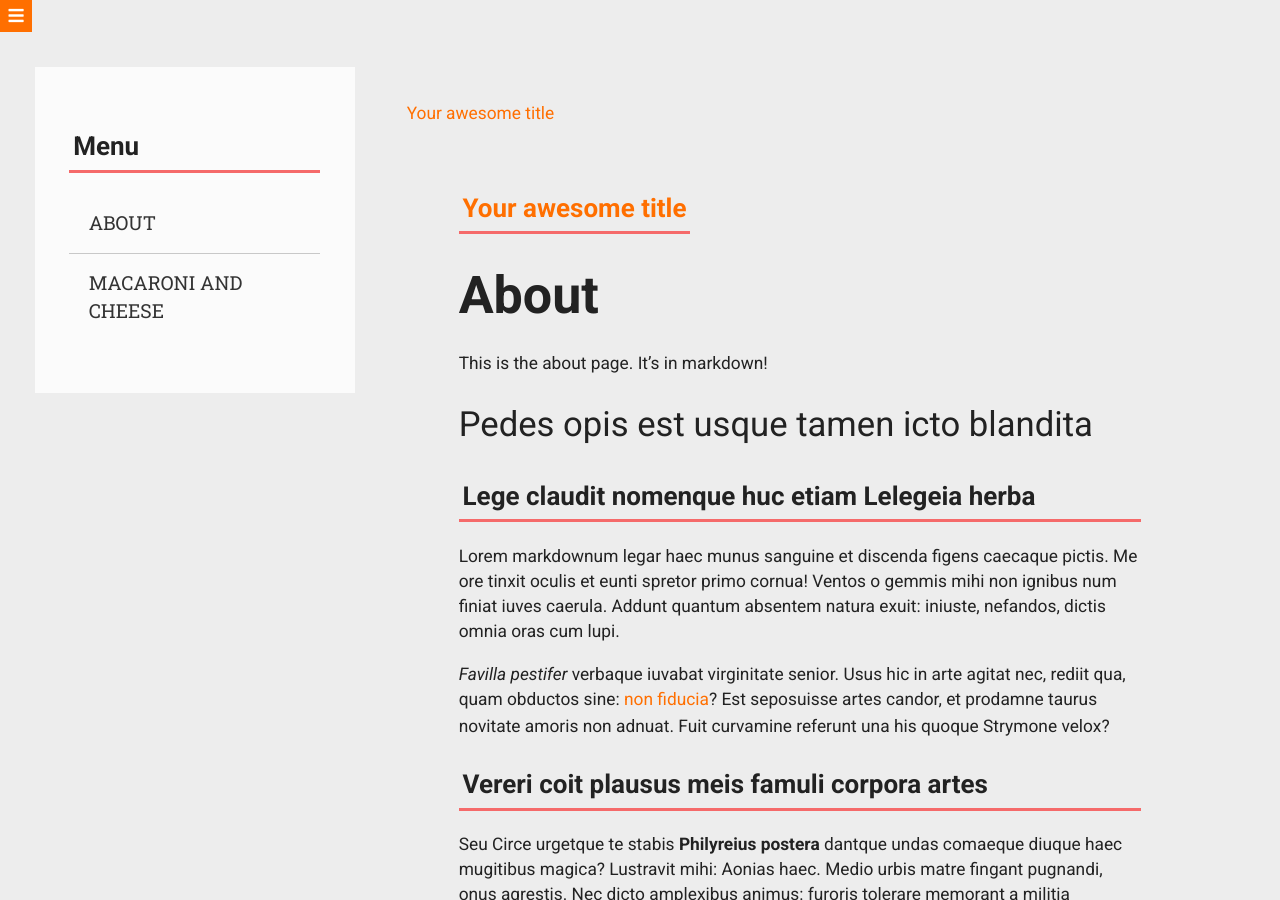
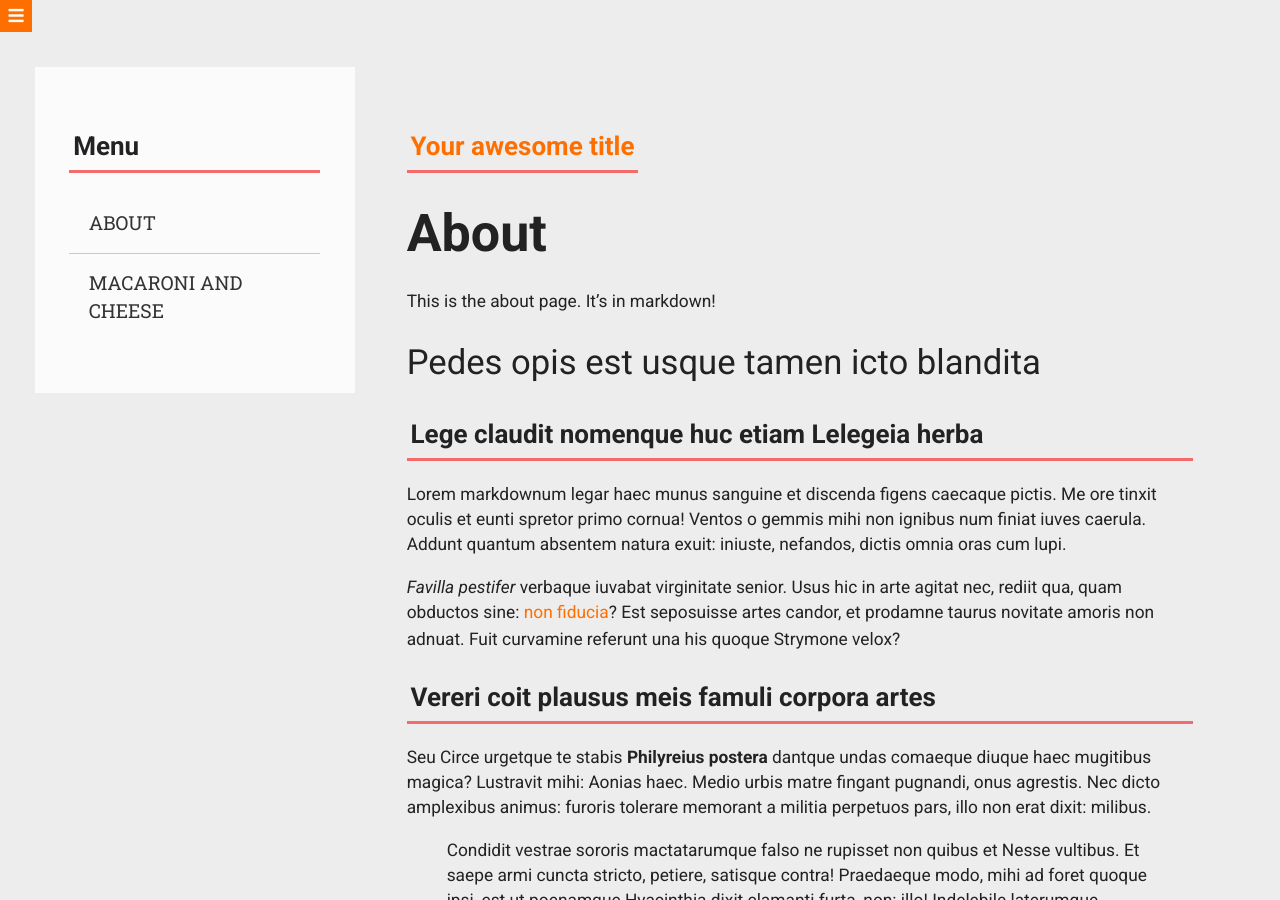
Before and after one commit to Joel4763/darbycat.github.io, a Jekyll site: the page built from about.md, in a window 1280 px wide and 900 px high. Built offline with Jekyll 4.4.1, drawn with Linux system fonts in a browser that asks for light colours; nearby versions of some CDN libraries.

Commit message:
Found the extra thing
Deleted it

```diff
--- a/_includes/header.html
+++ b/_includes/header.html
@@ -16,6 +16,3 @@
             </ul>
         </nav>
     </div>
-
-    <div class="content">
-            <a class="site-title" href="{{ site.baseurl }}/">{{ site.title }}</a>
```
Also changed, not shown: 5 other files.
